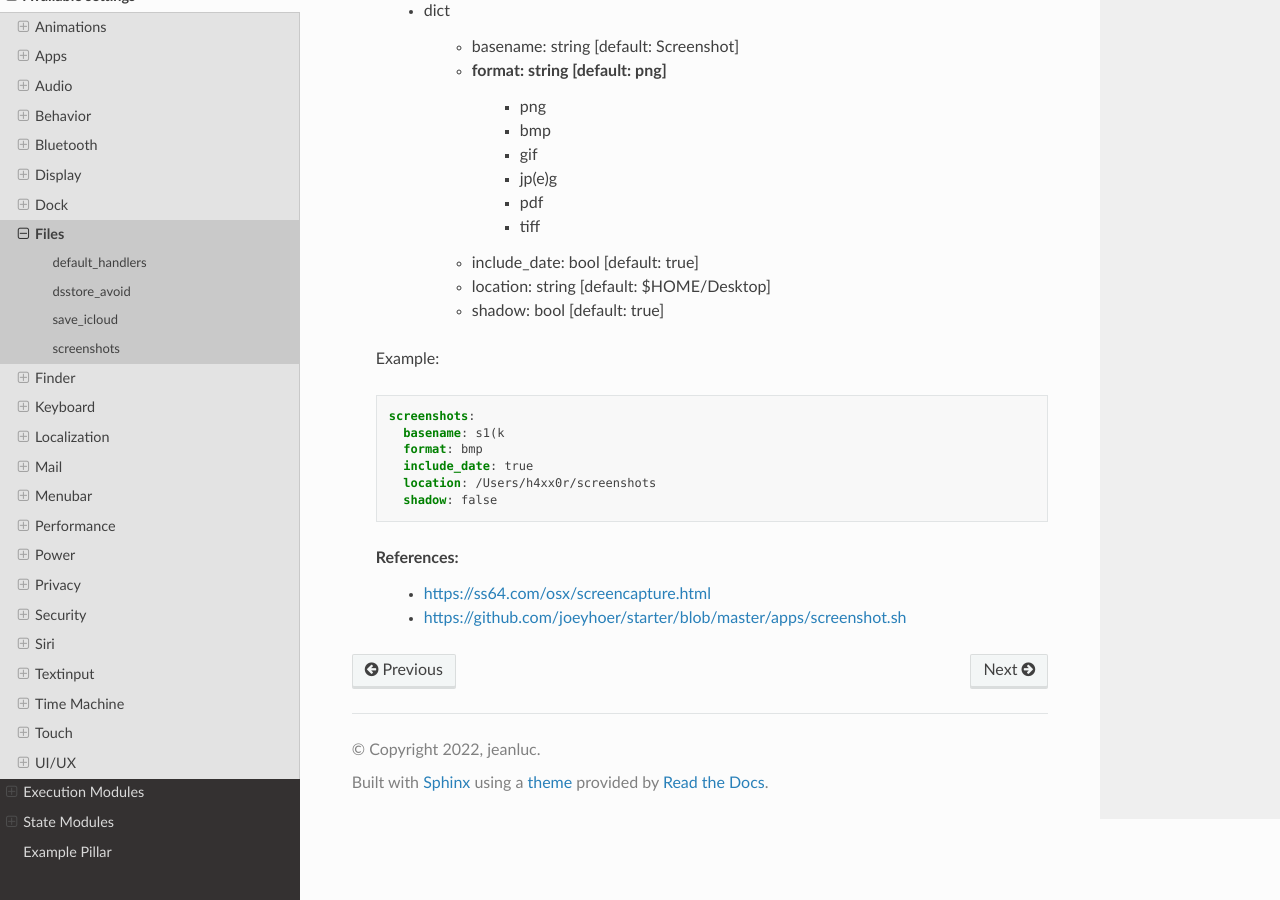
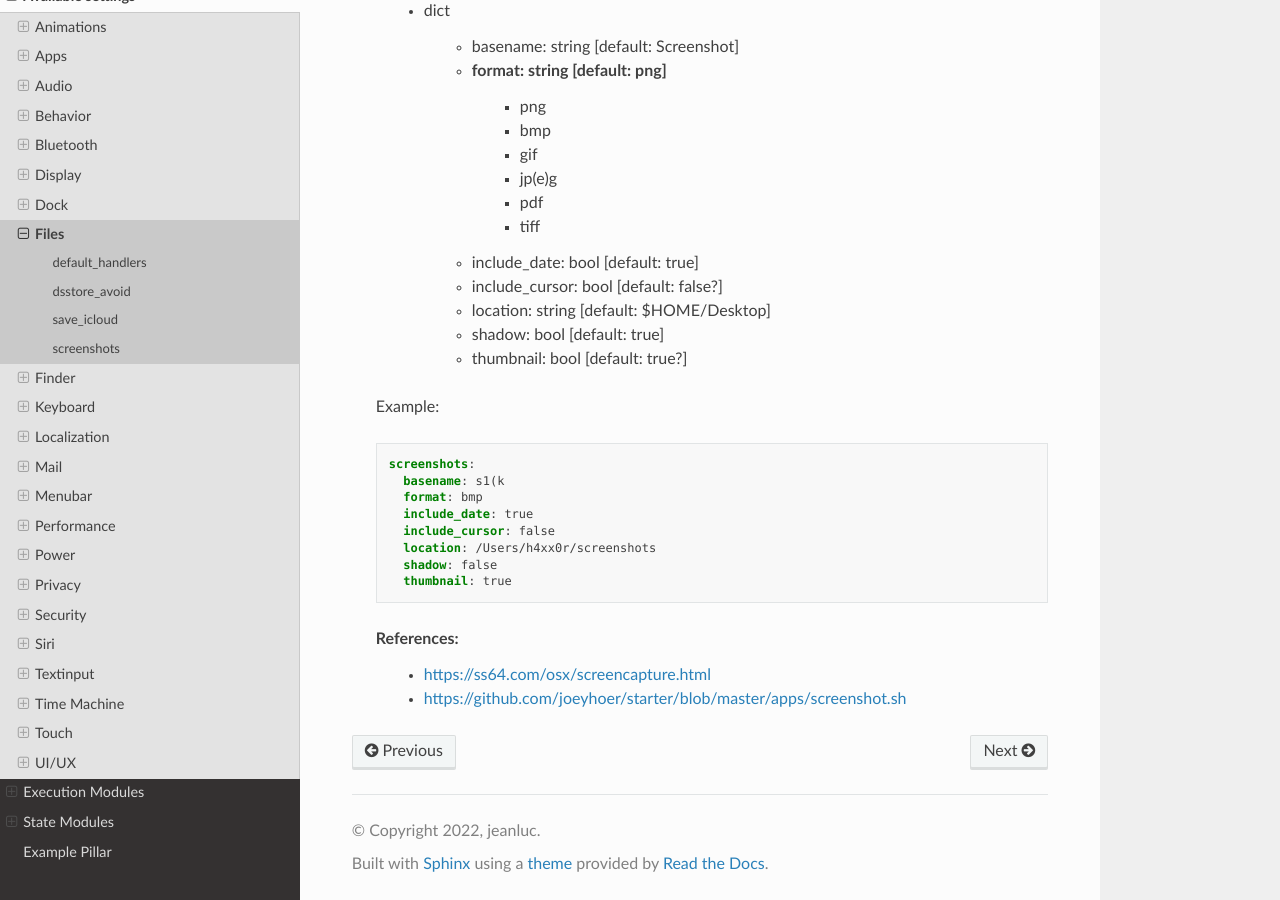
Before and after one commit to lkubb/salt-tool-macos-formula, a Sphinx documentation site: the page built from doc/settings/files.rst, in a window 1280 px wide and 900 px high, scrolled down 1580 px. Built offline with Sphinx 7.4.7 and the Read the Docs theme 2.0.0, drawn with Linux system fonts in a browser that asks for light colours.

```diff
--- a/doc/settings/files.rst
+++ b/doc/settings/files.rst
@@ -75,8 +75,10 @@ screenshots
                 - tiff
 
             * include_date: bool [default: true]
+            * include_cursor: bool [default: false?]
             * location: string [default: $HOME/Desktop]
             * shadow: bool [default: true]
+            * thumbnail: bool [default: true?]
 
     Example:
 
@@ -86,8 +88,10 @@ screenshots
           basename: s1(k
           format: bmp
           include_date: true
+          include_cursor: false
           location: /Users/h4xx0r/screenshots
           shadow: false
+          thumbnail: true
 
     References:
         * https://ss64.com/osx/screencapture.html
```
Also changed, not shown: README.md (+5 -1 lines), 3 other files.
